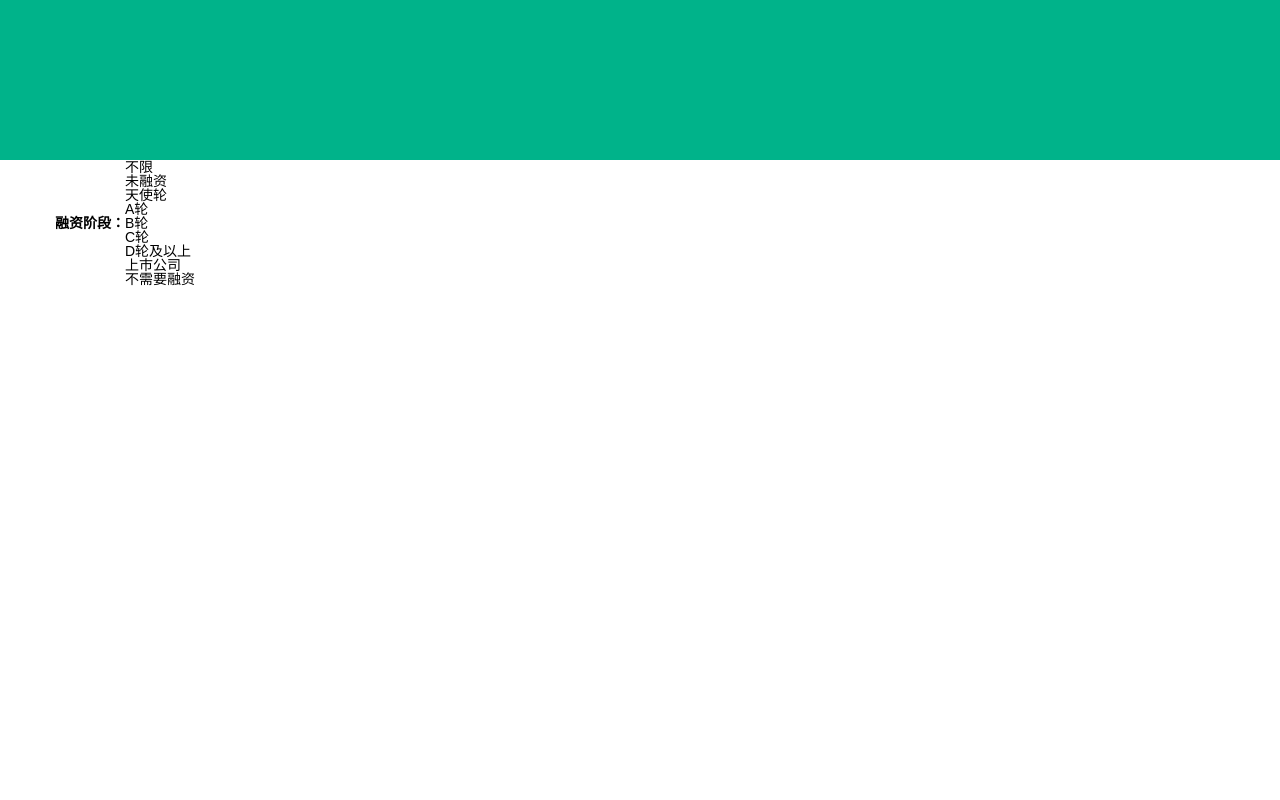
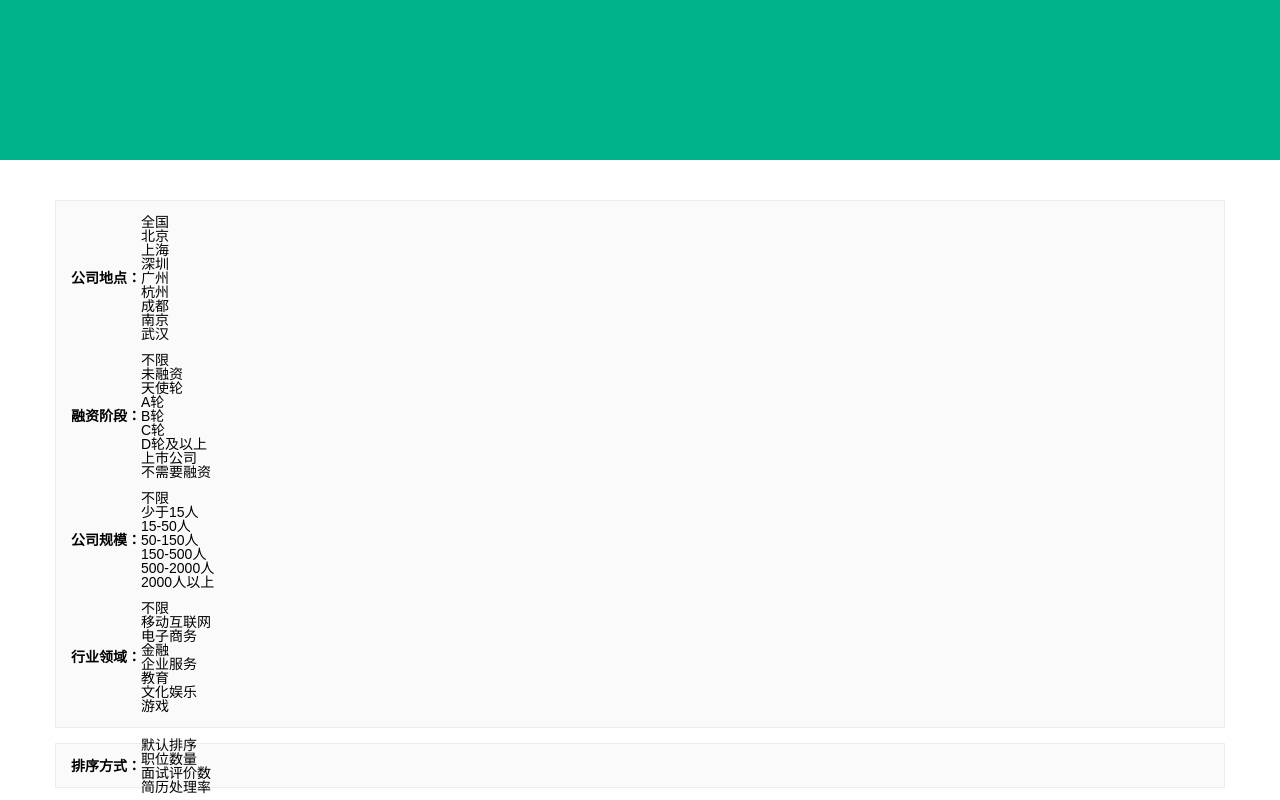
Before and after one commit to Hip-Hop-II/lg-full-stack, a Next.js app in the folder client/: page /company in a window 1280 px wide. Shown: the part 311-1111 px from the top of the page. Before the commit the page ends 800 px from the top, so only its background shows below. Built offline with nearby package versions, Linux system fonts and the light colour scheme.

Commit message:
公司列表

```diff
--- a/client/components/MultipleSelector.tsx
+++ b/client/components/MultipleSelector.tsx
@@ -2,14 +2,15 @@ import React, { PureComponent, Fragment } from 'react'
 
 type Props = {
   multiple?: boolean;
-  selectorList?: Array<any>;
-  selectedList?: Array<any>;
+  selectorList?: Array<Object>;
+  selectedList?: Array<Object>;
   selectorClick: Function;
+  selectedIndex?: Number;
 }
 
 export default class MultipleSelector extends PureComponent<Props> {
   static defaultProps = {
-    multiple: true,
+    multiple: false,
     selectedList: []
   }
   constructor (props) {
@@ -24,22 +25,29 @@ export default class MultipleSelector extends PureComponent<Props> {
     //   }
     // }
   }
-  public isInclude (current) {
+  public isInclude (current, index) {
+    const {multiple} = this.props
+    if (multiple) {
       if (this.props.selectedList.findIndex(mult => mult.title === current.title) !== -1) {
         return true
       }
       return false
+    } else {
+      if (this.props.selectedIndex === index) {
+        return true
+      }
+      return false
+    }
   }
   public itemClick = (item: {title?: String}, index: Number) => {
     this.props.selectorClick(item, index)
   }
   public renderItem = (item: {title?: String}, index: Number) => {
-    const {multiple, selectedList} = this.props
-    if (multiple) {
+    const {multiple} = this.props
     return (
-        <li className={this.isInclude(item) ? 'multiple-item__wrapper active' : 'multiple-item__wrapper'} onClick={() => this.itemClick(item, index)}>
+      <li className={this.isInclude(item, index) ? 'multiple-item__wrapper active' : 'multiple-item__wrapper'} onClick={() => this.itemClick(item, index)}>
         <span>{item.title}</span>
-          {this.isInclude(item) && <i></i>}
+        {(this.isInclude(item, index) && multiple) && <i></i>}
         <style jsx scoped>{`
         .multiple-item__wrapper {
           padding: 4px 8px;
@@ -54,6 +62,9 @@ export default class MultipleSelector extends PureComponent<Props> {
           margin-left: 9px;
           margin-right: 5px;
         }
+        .multiple-item__wrapper>span {
+          font-weight: 300;
+        }
         .multiple-item__wrapper.active>i {
           display: inline-block;
           width: 11px;
@@ -65,7 +76,6 @@ export default class MultipleSelector extends PureComponent<Props> {
         `}</style>
       </li>
     )
-    }
   }
   public render() {
     const {selectorList} = this.props
--- a/client/pages/company.tsx
+++ b/client/pages/company.tsx
@@ -31,12 +31,111 @@ const FinancingOptions = [
     title: '不需要融资'
   }
 ]
+const companySizeOptions = [
+  {
+    title: '不限'
+  },
+  {
+    title: '少于15人'
+  },
+  {
+    title: '15-50人'
+  },
+  {
+    title: '50-150人'
+  },
+  {
+    title: '150-500人'
+  },
+  {
+    title: '500-2000人'
+  },
+  {
+    title: '2000人以上'
+  }
+]
+const industryOptions = [
+  {
+    title: '不限'
+  },
+  {
+    title: '移动互联网'
+  },
+  {
+    title: '电子商务'
+  },
+  {
+    title: '金融'
+  },
+  {
+    title: '企业服务'
+  },
+  {
+    title: '教育'
+  },
+  {
+    title: '文化娱乐'
+  },
+  {
+    title: '游戏'
+  },
+]
+const workcityOptions = [
+  {
+    title: '全国'
+  },
+  {
+    title: '北京'
+  },
+  {
+    title: '上海'
+  },
+  {
+    title: '深圳'
+  },
+  {
+    title: '广州'
+  },
+  {
+    title: '杭州'
+  },
+  {
+    title: '成都'
+  },
+  {
+    title: '南京'
+  },
+  {
+    title: '武汉'
+  }
+]
+const orderOptions = [
+  {
+    title: '默认排序'
+  },
+  {
+    title: '职位数量'
+  },
+  {
+    title: '面试评价数'
+  },
+  {
+    title: '简历处理率'
+  }
+]
 type State = {
   financingSelectList: Array<any>;
+  companySizeSelectList: Array<any>;
+  industrySelectList: Array<any>;
+  workcityTitle: String;
 }
 class Company extends PureComponent<State> {
   state = {
-    financingSelectList: [{title: '不限'}]
+    financingSelectList: [{title: '不限'}],
+    companySizeSelectList: [{title: '不限'}],
+    industrySelectList: [{title: '不限'}],
+    workcitySelectedIndex: 0,
+    orderSelectedIndex: 0
   }
   // 判断当前的标签 是否在数组里面
   private isInclude (list:Array<any>, current:{title: String}) {
@@ -73,13 +172,76 @@ class Company extends PureComponent<State> {
       }
     }
   }
+  // 公司规模点击
+  companySizeClick = (item:{title: String}) => {
+    const {companySizeSelectList} = this.state
+    if (item.title === '不限') {
+      this.setState({
+        companySizeSelectList: [{title: '不限'}]
+      })
+    } else {
+      const List = this.removeItem(companySizeSelectList, {title: '不限'})
+      if(this.isInclude(companySizeSelectList, item)) {
+        this.setState({
+          companySizeSelectList: this.removeItem(List, item)
+        })
+      } else {
+        this.setState({
+          companySizeSelectList: [...List, item]
+        })
+      }
+    }
+  }
+  // 行业领域
+  industryClick = (item: {title: String}) => {
+    const {industrySelectList} = this.state
+    if (item.title === '不限') {
+      this.setState({
+        industrySelectList: [{title: '不限'}]
+      })
+    } else {
+      const List = this.removeItem(industrySelectList, {title: '不限'})
+      if(this.isInclude(industrySelectList, item)) {
+        this.setState({
+          industrySelectList: this.removeItem(List, item)
+        })
+      } else {
+        this.setState({
+          industrySelectList: [...List, item]
+        })
+      }
+    }
+  }
+  // 城市选择点击时
+  workcityClick = (index: Number) => {
+    const {workcitySelectedIndex} = this.state
+    if (index !== workcitySelectedIndex) {
+      this.setState({workcitySelectedIndex: index})
+    }
+  }
+  // 排序
+  orderClick = (index: Number) => {
+    const {orderSelectedIndex} = this.state
+    if (index !== orderSelectedIndex) {
+      this.setState({orderSelectedIndex: index})
+    }
+  }
   render() {
-    const {financingSelectList} = this.state
+    const {financingSelectList, companySizeSelectList, industrySelectList, workcitySelectedIndex, orderSelectedIndex} = this.state
     return (
       <Layout>
         <section className="banner"></section>
-        <section className="filter-container">
+        <section className="company-container">
+          <div className="company-content">
             <div className="filter-content">
+              <div className="filter-item">
+                <span>公司地点：</span>
+                <MultipleSelector
+                selectorList={workcityOptions}
+                selectedIndex={workcitySelectedIndex}
+                selectorClick={this.workcityClick}
+                />
+              </div>
               <div className="filter-item">
                 <span>融资阶段：</span>
                 <MultipleSelector
@@ -89,6 +251,35 @@ class Company extends PureComponent<State> {
                 multiple
                 />
               </div>
+              <div className="filter-item">
+                <span>公司规模：</span>
+                <MultipleSelector
+                selectorList={companySizeOptions}
+                selectedList={companySizeSelectList}
+                selectorClick={this.companySizeClick}
+                multiple
+                />
+              </div>
+              <div className="filter-item">
+                <span>行业领域：</span>
+                <MultipleSelector
+                selectorList={industryOptions}
+                selectedList={industrySelectList}
+                selectorClick={this.industryClick}
+                multiple
+                />
+              </div>
+            </div>
+            <div className="sub_filter__content">
+              <div className="filter-item">
+                  <span>排序方式：</span>
+                  <MultipleSelector
+                  selectorList={orderOptions}
+                  selectedIndex={orderSelectedIndex}
+                  selectorClick={this.orderClick}
+                  />
+                </div>
+            </div>
           </div>
         </section>
         <style jsx>{`
@@ -96,20 +287,37 @@ class Company extends PureComponent<State> {
           background-color: #00b38a;
           height: 387px;
         }
-        .filter-container {
+        .company-container {
           min-width: 1200px;
         }
-        .filter-content {
+        .company-content {
           width: 1200px;
           margin: 0 auto;
           padding: 0 15px;
+          margin-top: 40px;
+        }
+        .filter-content {
+          padding: 8px 0;
+          background-color: #fafafa;
+          border: 1px solid #ededed;
+          min-height: 36px;
         }
         .filter-item {
           display: flex;
           align-items: center;
+          padding: 6px 0;
         }
         .filter-item>span {
           font-weight: 600;
+          margin-left: 15px;
+        }
+        .sub_filter__content {
+          height: 45px;
+          display: flex;
+          align-items: center;
+          margin-top: 15px;
+          background-color: #fafafa;
+          border: 1px solid #ededed;
         }
         `}</style>
       </Layout>
```
Lines whose indentation alone changed are shown as unchanged.
